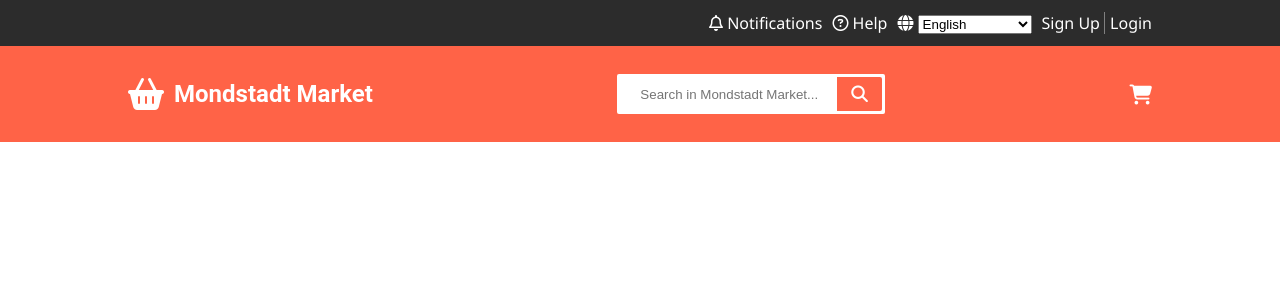
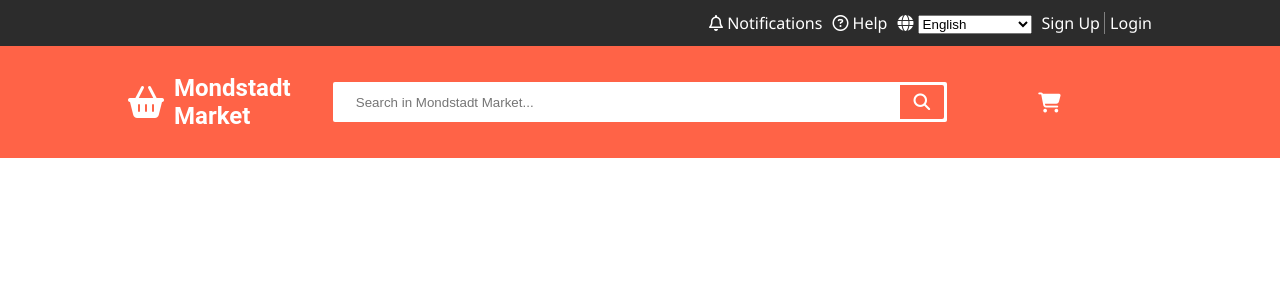
Before and after one commit to Sodiumchloridy/monstadt-market, a PHP site: page / in a window 1280 px wide. Shown: the top 300 px of the page. Run offline with PHP 8.4, Linux system fonts and the light colour scheme.

Commit message:
change header bottom size

```diff
--- a/styles/header.css
+++ b/styles/header.css
@@ -25,6 +25,18 @@ header {
     justify-content: space-between;
     align-items: center;
     padding: 1.75rem 10%;
+}
+
+#pageHeaderBottom div#logo{
+    flex: 20%;
+}
+
+#pageHeaderBottom div#search-bar{
+    flex: 60%;
+}
+
+#pageHeaderBottom div#cart{
+    flex: 20%;
 }
 
 #logo a{
@@ -71,6 +83,12 @@ header {
     background-color: #e34234; /* Darker shade of tomato */
 }
 
+#cart {
+    flex: 1; /* This makes the cart div take up available space */
+    display: flex;
+    justify-content: center; /* This centers the cart icon horizontally within its div */
+}
+
 /* Media Queries for mobile view */
 @media (max-width: 768px) {
     pageHeaderTop {
```
